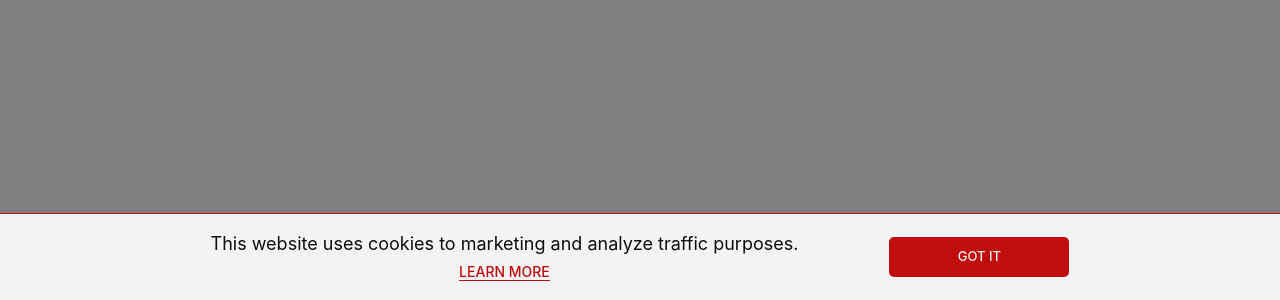
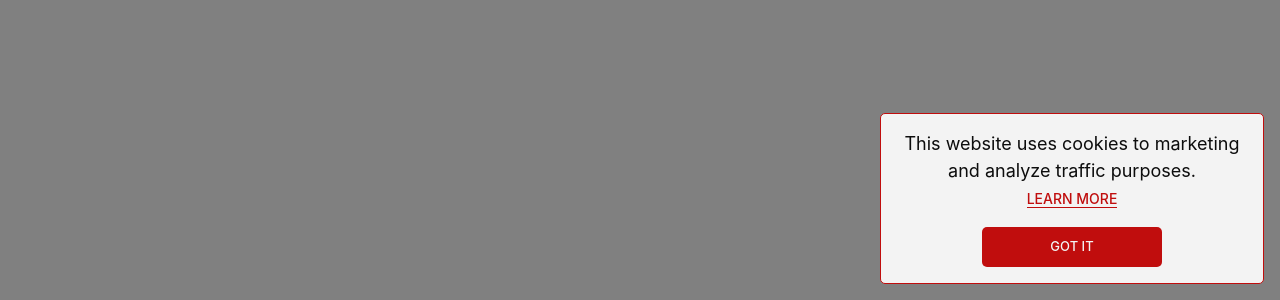
Before and after one commit to arokokko/cookies, a plain HTML site: page index.html in a window 1280 px wide. Shown: the part 500-800 px from the top of the page. Drawn offline with Linux system fonts and the light colour scheme.

Commit message:
Add script and realize adding cookies to document.cookie

```diff
--- a/css/style.css
+++ b/css/style.css
@@ -355,6 +355,10 @@ body {
     margin: 0 auto;
 }
 
+.succesfull {
+    color: #fff;
+}
+
 .button {
     border-radius: 5px;
     background-color: #c70101;
@@ -393,7 +397,7 @@ body {
 
 
 /* comment next block to move popup to the bottom of page*/
-/* .cookie__wrapper {
+.cookie__wrapper {
     position: fixed;
     bottom: 1rem;
     right: 1rem;
@@ -406,11 +410,11 @@ body {
     font-size: 18px;
     text-align: center;
     opacity: .9;
-} */
+}
 
 /* delete comment for next 3 blocks to move popup to the bottom of page */
 /*start deleting*/
-.cookie__wrapper {
+/* .cookie__wrapper {
     position: fixed;
     bottom: 0;
     left: 0;
@@ -432,7 +436,7 @@ body {
 
 .cookie_btn {
     margin-top: 0;
-}
+} */
 /*end deleting*/
 
 .cookie_btn:hover {
@@ -452,13 +456,13 @@ body {
         font-size: 16px;
       }
 
-      .cookie__text > a{
+    .cookie__text > a{
         display: inline-block;
         font-size: 13px;
         margin-top: 8px;
-      }
+    }
 
-      .cookie_btn {
+    .cookie_btn {
         width: 140px;
         height: 35px;
         margin-top: .5rem;
--- a/index.html
+++ b/index.html
@@ -10,19 +10,21 @@
     </head>
 
     <body>
-        <div class="container"></div>
+        <div class="container">
+            <h2 class="succesfull">Your cookie were added succesfully</h2>
+        </div>
 
-        <div class="cookie__wrapper " id="cookie">
+        <div class="cookie__wrapper hide" id="cookie">
             <div class="container">
                 <div class="cookie__text">
                     This website uses cookies to marketing and analyze traffic purposes.<br>
                     <a href="https://www.cookiesandyou.com" target="_blank"> Learn more</a>
                 </div>
-                <button class="button cookie_btn" data-modal="cookie">Got it</button>
+                <button class="button cookie_btn">Got it</button>
             </div>
         </div>
 
-        <!-- <script src="js/script.js"></script> -->
+        <script src="js/script.js"></script>
     </body>
 
 </html>
--- /dev/null
+++ b/js/script.js
@@ -0,0 +1,44 @@
+window.addEventListener('DOMContentLoaded', () => {
+	const cookiePopup = document.querySelector("#cookie"),
+		gotCookieBtn = cookiePopup.querySelector(".cookie_btn");
+		succesfullNotice = document.querySelector(".succesfull");
+
+	const cookieStorage = {
+		getItem: (key) => {
+			const cookies = document.cookie
+							.split(";")
+							.map(elem => elem.split("="))
+							.reduce((acc, [key, value]) => ({...acc, [key.trim()] : value}), {});
+
+			return cookies[key];
+		},
+		setItem: (key, value) => {
+			document.cookie = `${key}=${value}`;
+		}
+	};
+	const storageType = cookieStorage;
+	const consentType = "cookie_consent";
+
+
+	showCookiePopup();
+
+	gotCookieBtn.addEventListener('click', () => {
+		saveToStorage();
+		cookiePopup.classList.add('hide');
+		succesfullNotice.classList.remove('hide');
+	});
+
+
+	function showCookiePopup() {
+		if(!storageType.getItem(consentType)) {
+			cookiePopup.classList.remove('hide');
+			succesfullNotice.classList.add('hide');
+		}
+	}
+
+	function saveToStorage() {
+		storageType.setItem(consentType, 'yes');
+	}
+
+
+});
```
